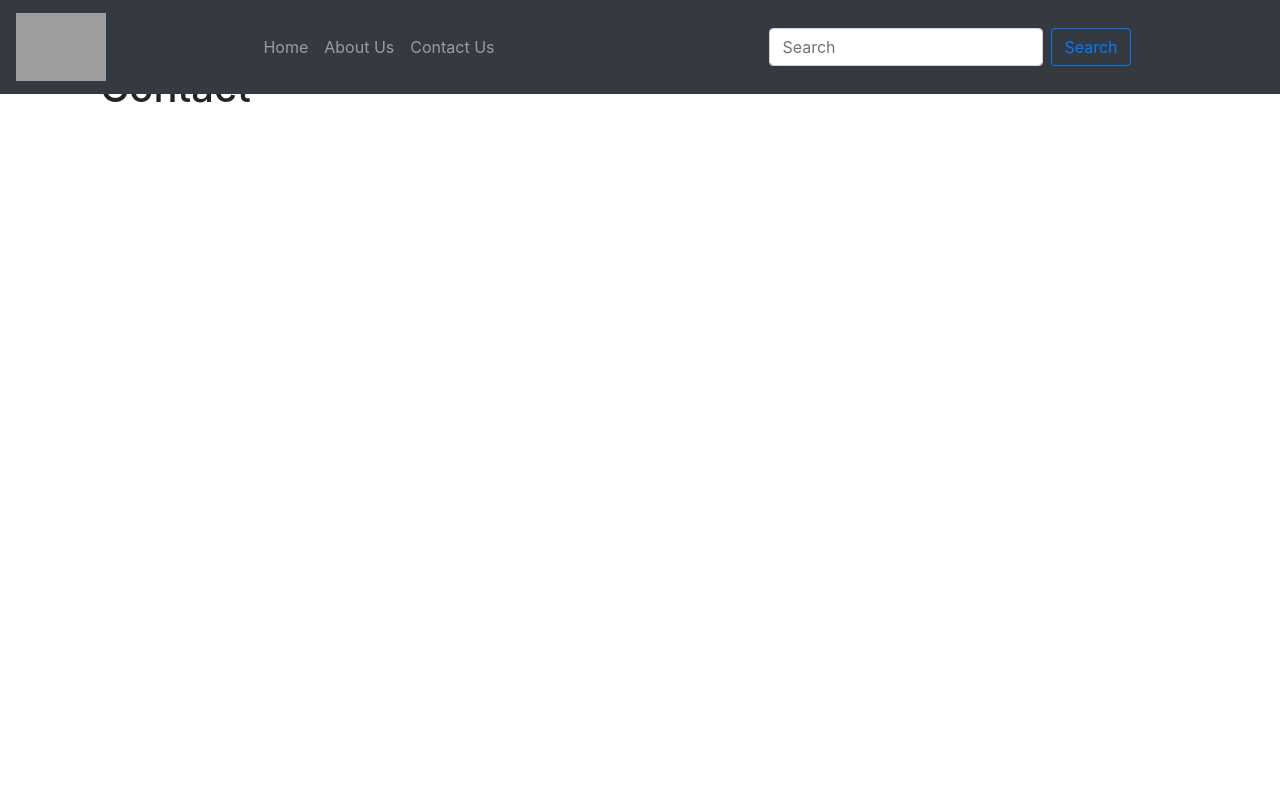
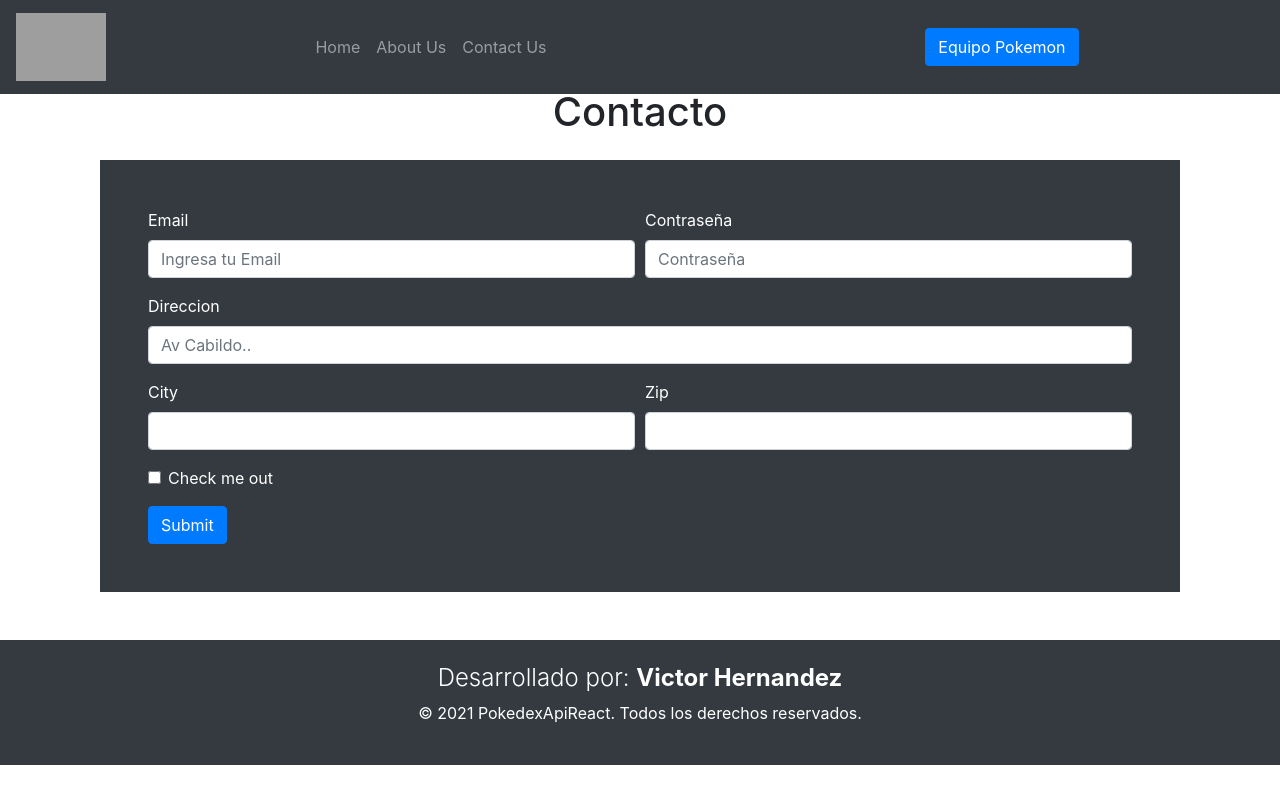
Before and after one commit to vehs10/Vh-App, a React (Create React App) app: page /contact in a window 1280 px wide. Built offline with nearby package versions, Linux system fonts and the light colour scheme; grey boxes are pictures that could not be loaded.

Commit message:
Act Styles, Footer, CarTeam

```diff
--- a/src/App.css
+++ b/src/App.css
@@ -7,3 +7,13 @@
 .Navbar-img{
   width:90px;
 }
+
+.Card-style{
+  box-shadow: 0px 4px 20px rgba(46, 45, 45, 0.25);
+  border-color: #FFFFFF;
+  background: #FFFFFF;
+}
+.Card-style:hover{
+ transform: scale(1.1);
+ transition: all 1.3s;
+}
--- a/src/App.js
+++ b/src/App.js
@@ -9,9 +9,11 @@ import {
   Route,
   Link
 } from "react-router-dom";
-import About from "./components/About";
-import Contact from "./components/Contact";
+import About from "./pages/About";
+import Contact from "./pages/Contact";
+import Footer from "./components/Footer"
 import {StoreProvider} from "./context/CartContext";
+
 
 
 
@@ -41,6 +43,7 @@ function App() {
            </Route>
         </Switch>
       </section>
+      <Footer />
     </Router>
     </div>
     </StoreProvider>
--- /dev/null
+++ b/src/components/CarTeam.js
@@ -0,0 +1,35 @@
+import React from "react";
+import {Modal, Button} from "react-bootstrap";
+
+function CarTeam() {
+
+    const [show, setShow] = React.useState(false);
+
+    const handleClose = () => setShow(false);
+    const handleShow = () => setShow(true);
+
+  return (
+    <div>
+      <Button variant="primary" onClick={handleShow}>
+       Equipo Pokemon
+      </Button>
+
+      <Modal show={show} onHide={handleClose}>
+        <Modal.Header closeButton>
+          <Modal.Title>Tu Equipo Elegido</Modal.Title>
+        </Modal.Header>
+        <Modal.Body>Pokemones Elegidos!</Modal.Body>
+        <Modal.Footer>
+          <Button variant="secondary" onClick={handleClose}>
+            Cerrar
+          </Button>
+          <Button variant="primary" onClick={handleClose}>
+            Confirmar Equipo
+          </Button>
+        </Modal.Footer>
+      </Modal>
+    </div>
+  );
+}
+
+export default CarTeam;
--- a/src/components/CardDetail.js
+++ b/src/components/CardDetail.js
@@ -14,7 +14,7 @@ const CardDetail = (props) => {
    }
 
     return (
-        <div className="Container row border border-info bg-dark text-white">
+        <div className="Container row border border-info bg-dark text-white mt-5 mb-4 p-4">
             <div className=" col-10 col-lg-4">
                 <img className="img-fluid" src={url} />
             </div>
--- a/src/components/CardDetailContainer.js
+++ b/src/components/CardDetailContainer.js
@@ -21,6 +21,7 @@ function CardDetailContainer() {
 
   return (
     <div className="">
+      <h3 className="text-center p-3">Detalle del Pokemon</h3>
      {item !==  null ?
      <CardDetail  pokemon={item}  />
      : <h2>Cargando...</h2>}
--- a/src/components/Contact.js
+++ /dev/null
@@ -1,13 +0,0 @@
-import React from 'react'
-import Form from 'react-bootstrap/Form'
-
-function Contact() {
-    return (
-        <div className="container">
-          <h1>Contact</h1>
-        </div>
-    );
-
-}
-
-export default Contact
--- /dev/null
+++ b/src/components/Footer.js
@@ -0,0 +1,12 @@
+import React from 'react'
+
+function Footer() {
+    return (
+        <div className="bg-dark text-center text-white p-4 mt-5">
+            <h4 className="font-weight-light">Desarrollado por: <span className="font-weight-bold">Victor Hernandez</span></h4>
+            <p>© 2021 PokedexApiReact. Todos los derechos reservados.</p>
+        </div>
+    )
+}
+
+export default Footer
--- a/src/components/NavBar.js
+++ b/src/components/NavBar.js
@@ -1,6 +1,7 @@
 
 import React from 'react'
 import {Navbar, Form, FormControl, Button, Nav} from 'react-bootstrap'
+import CarTeam from './CarTeam';
 
 
 
@@ -22,8 +23,7 @@ import {Navbar, Form, FormControl, Button, Nav} from 'react-bootstrap'
 
         </Nav>
         <Form inline>
-          <FormControl type="text" placeholder="Search" className="mr-sm-2" />
-          <Button variant="outline-primary">Search</Button>
+          <CarTeam />
         </Form>
       </Navbar.Collapse>
       </Navbar>
--- a/src/components/PokeCard.js
+++ b/src/components/PokeCard.js
@@ -8,7 +8,7 @@ function PokeCard(props) {
 
 
     return (
-      <Card className="mt-3" style={{ width: '18rem' }}>
+      <Card className="mt-3 mb-3 Card-style" style={{ width: '18rem' }}>
       <Card.Img variant="top" src={url} />
       <Card.Body>
         <Card.Title>#{props.index +1 } {props.pokemon}</Card.Title>
--- /dev/null
+++ b/src/pages/Contact.js
@@ -0,0 +1,54 @@
+import React from "react";
+import Form from "react-bootstrap/Form";
+import Button from "react-bootstrap/Button";
+import Col from 'react-bootstrap/Col'
+
+function Contact() {
+  return (
+    <div className="container mb-5">
+      <h1 className="mb-4 mt-4 pt-4 text-center">Contacto</h1>
+      <div className="mt-4 p-5 bg-dark text-white">
+        <Form>
+          <Form.Row>
+            <Form.Group as={Col} controlId="formGridEmail">
+              <Form.Label>Email</Form.Label>
+              <Form.Control type="email" placeholder="Ingresa tu Email" />
+            </Form.Group>
+
+            <Form.Group as={Col} controlId="formGridPassword">
+              <Form.Label>Contraseña</Form.Label>
+              <Form.Control type="password" placeholder="Contraseña" />
+            </Form.Group>
+          </Form.Row>
+
+          <Form.Group controlId="formGridAddress1">
+            <Form.Label>Direccion</Form.Label>
+            <Form.Control placeholder="Av Cabildo.." />
+          </Form.Group>
+
+          <Form.Row>
+            <Form.Group as={Col} controlId="formGridCity">
+              <Form.Label>City</Form.Label>
+              <Form.Control />
+            </Form.Group>
+
+            <Form.Group as={Col} controlId="formGridZip">
+              <Form.Label>Zip</Form.Label>
+              <Form.Control />
+            </Form.Group>
+          </Form.Row>
+
+          <Form.Group id="formGridCheckbox">
+            <Form.Check type="checkbox" label="Check me out" />
+          </Form.Group>
+
+          <Button variant="primary" type="submit">
+            Submit
+          </Button>
+        </Form>
+      </div>
+    </div>
+  );
+}
+
+export default Contact;
```
Also changed, not shown: src/pages/About.js (renamed from src/components/About.js).
